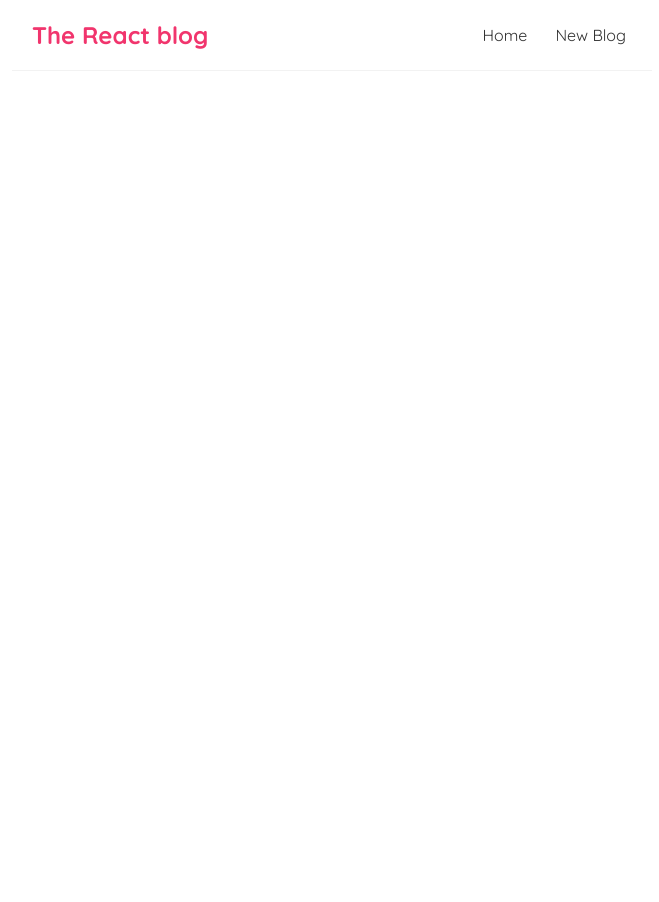
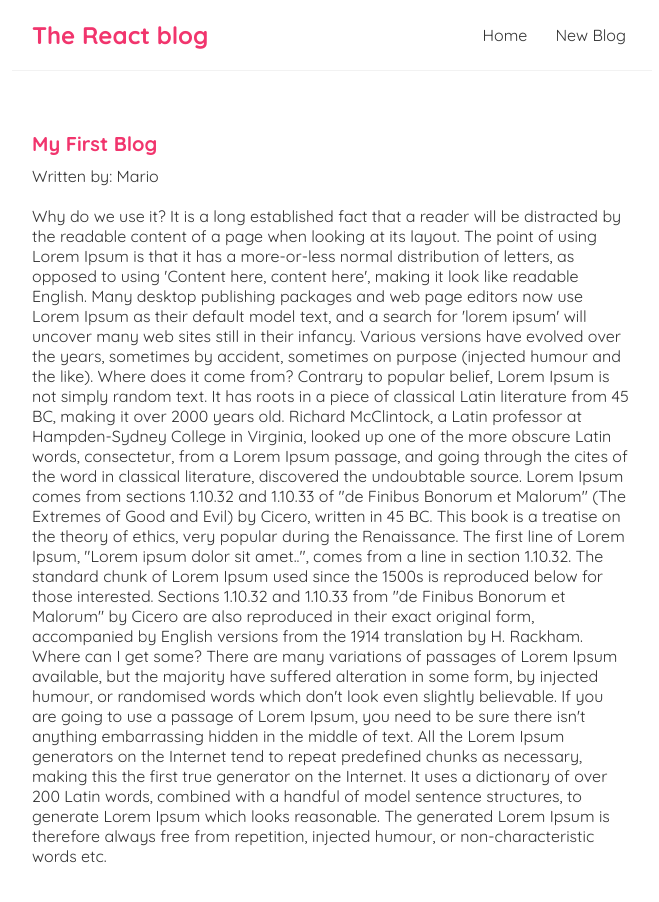
Before and after one commit to jesspsilva/blog-react, a React (Create React App) app: page /blogs/1 in a window 1280 px wide. Shown: the top 902 px of the page, without its empty margins (308-967 px from the left). Before the commit the page ends 800 px from the top, so only its background shows below. Built offline with nearby package versions, Linux system fonts and the light colour scheme; data requests are answered from the project's data file.

Commit message:
Add blog details pages

```diff
--- a/src/App.js
+++ b/src/App.js
@@ -1,6 +1,7 @@
 import Navbar from './components/Navbar/Navbar';
 import Home from './components/Home/Home';
 import CreateBlog from './components/CreateBlog/CreateBlog';
+import BlogDetails from './components/BlogDetails/BlogDetails';
 
 import { BrowserRouter as Router, Route, Switch } from 'react-router-dom';
 
@@ -18,6 +19,9 @@ function App() {
             <Route path="/create">
               <CreateBlog />
             </Route>
+            <Route path="/blogs/:id">
+              <BlogDetails />
+            </Route>
           </Switch>
         </div>
       </div>
--- /dev/null
+++ b/src/components/BlogDetails/BlogDetails.js
@@ -0,0 +1,24 @@
+import React from 'react';
+import { useParams } from 'react-router-dom';
+import useFetch from '../../useFetch';
+
+const BlogDetails = () => {
+
+    const { id } = useParams();
+    const { data: blog, error, isLoading } = useFetch('http://localhost:8000/blogs/' + id);
+    return (
+        <div className="blog-details">
+            {isLoading && <div>Loading...</div>}
+            {error && <div>{ error }</div>}
+            {blog && (
+                <article>
+                    <h2>{blog.title}</h2>
+                    <p>Written by: {blog.author}</p>
+                    <div>{blog.body}</div>
+                </article>
+            )}
+        </div>
+    );
+}
+
+export default BlogDetails;
--- a/src/components/BlogList/BlogList.js
+++ b/src/components/BlogList/BlogList.js
@@ -1,11 +1,15 @@
+import { Link } from 'react-router-dom';
+
 const BlogList = ({blogs, title}) => {
     return (
         <div className="blog-list">
             <h2>{title}</h2>
             {blogs.map((blog) => (
                 <div className="blog-preview" key={blog.id}>
-                    <h2>{blog.title}</h2>
-                    <p>Written by {blog.author}</p>
+                    <Link to={`/blogs/${blog.id}`}>
+                        <h2>{blog.title}</h2>
+                        <p>Written by {blog.author}</p>
+                    </Link>
                 </div>
             ))}
         </div>
--- a/src/index.css
+++ b/src/index.css
@@ -47,3 +47,17 @@
   color: #f1356d;
   margin-bottom: 8px;
 }
+
+.blog-preview a {
+  text-decoration: none;
+}
+
+/* blog details page */
+.blog-details h2 {
+  font-size: 20px;
+  color: #f1356d;
+  margin-bottom: 10px;
+}
+.blog-details div {
+  margin: 20px 0;
+}
```
